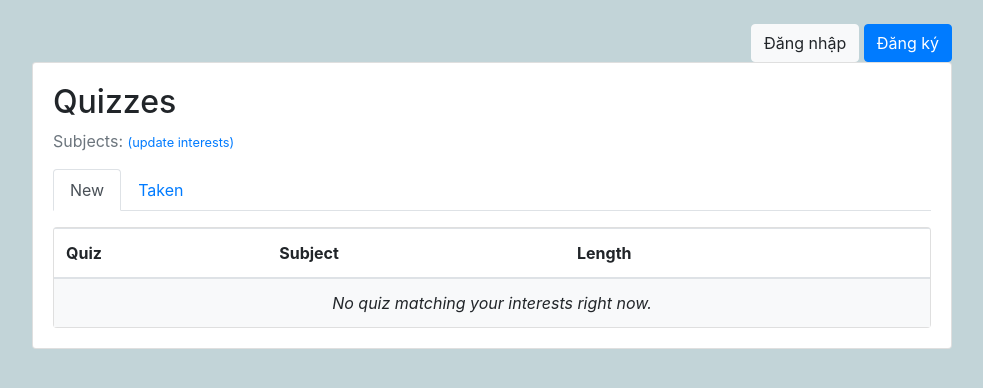
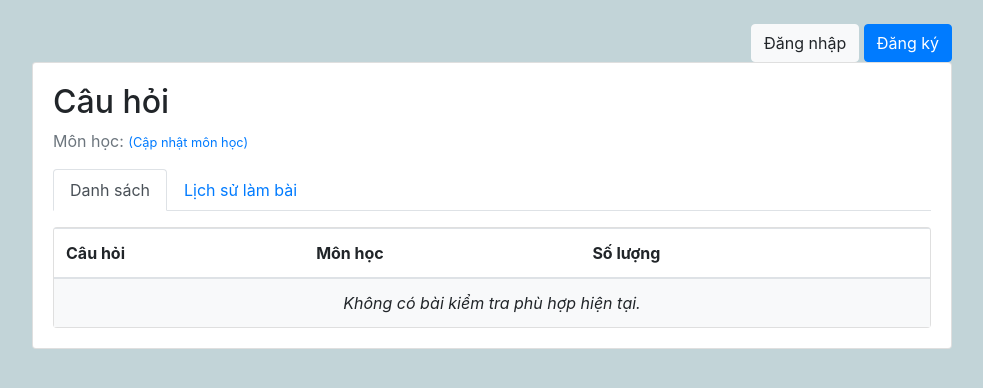
Before and after one commit to congphamit2002/WebTracNghiemDjango, a Django app: template classroom/templates/classroom/students/quiz_list.html in a window 1280 px wide. Shown: the top 388 px of the page, without its empty margins (148-1131 px from the left). Run offline with Django 3.2, Linux system fonts and the light colour scheme; the template is opened without the code that fills it, so the values that code supplies are empty; some libraries are stand-ins or nearby versions; some web fonts are replaced.

Commit message:
first commit

```diff
--- a/classroom/templates/classroom/students/_header.html
+++ b/classroom/templates/classroom/students/_header.html
@@ -1,13 +1,13 @@
-<h2>Quizzes</h2>
+<h2>Câu hỏi</h2>
 <p class="text-muted">
-  Subjects:{% for subject in user.student.interests.all %} {{ subject.get_html_badge }}{% endfor %}
-  <a href="{% url 'students:student_interests' %}"><small>(update interests)</small></a>
+  Môn học:{% for subject in user.student.interests.all %} {{ subject.get_html_badge }}{% endfor %}
+  <a href="{% url 'students:student_interests' %}"><small>(Cập nhật môn học)</small></a>
 </p>
 <ul class="nav nav-tabs mb-3">
   <li class="nav-item">
-    <a class="nav-link{% if active == 'new' %} active{% endif %}" href="{% url 'students:quiz_list' %}">New</a>
+    <a class="nav-link{% if active == 'new' %} active{% endif %}" href="{% url 'students:quiz_list' %}">Danh sách</a>
   </li>
   <li class="nav-item">
-    <a class="nav-link{% if active == 'taken' %} active{% endif %}" href="{% url 'students:taken_quiz_list' %}">Taken</a>
+    <a class="nav-link{% if active == 'taken' %} active{% endif %}" href="{% url 'students:taken_quiz_list' %}">Lịch sử làm bài</a>
   </li>
 </ul>
--- a/classroom/templates/classroom/students/interests_form.html
+++ b/classroom/templates/classroom/students/interests_form.html
@@ -3,11 +3,11 @@
 {% load crispy_forms_tags %}
 
 {% block content %}
-  <h2 class="mb-3">Update your interests</h2>
+  <h2 class="mb-3">Cập nhật môn học</h2>
   <form method="post" novalidate>
     {% csrf_token %}
     {{ form|crispy }}
-    <button type="submit" class="btn btn-success">Save changes</button>
-    <a href="{% url 'students:quiz_list' %}" class="btn btn-outline-secondary">Nevermind</a>
+    <button type="submit" class="btn btn-success">Lưu thay đổi</button>
+    <a href="{% url 'students:quiz_list' %}" class="btn btn-outline-secondary">Thoát</a>
   </form>
 {% endblock %}
--- a/classroom/templates/classroom/students/quiz_list.html
+++ b/classroom/templates/classroom/students/quiz_list.html
@@ -6,9 +6,9 @@
     <table class="table mb-0">
       <thead>
         <tr>
-          <th>Quiz</th>
-          <th>Subject</th>
-          <th>Length</th>
+          <th>Câu hỏi</th>
+          <th>Môn học</th>
+          <th>Số lượng</th>
           <th></th>
         </tr>
       </thead>
@@ -17,14 +17,14 @@
           <tr>
             <td class="align-middle">{{ quiz.name }}</td>
             <td class="align-middle">{{ quiz.subject.get_html_badge }}</td>
-            <td class="align-middle">{{ quiz.questions_count }} questions</td>
+            <td class="align-middle">{{ quiz.questions_count }} Câu hỏi</td>
             <td class="text-right">
-              <a href="{% url 'students:take_quiz' quiz.pk %}" class="btn btn-primary">Start quiz</a>
+              <a href="{% url 'students:take_quiz' quiz.pk %}" class="btn btn-primary">Bắt đầu làm bài</a>
             </td>
           </tr>
         {% empty %}
           <tr>
-            <td class="bg-light text-center font-italic" colspan="4">No quiz matching your interests right now.</td>
+            <td class="bg-light text-center font-italic" colspan="4">Không có bài kiểm tra phù hợp hiện tại.</td>
           </tr>
         {% endfor %}
       </tbody>
--- a/classroom/templates/classroom/students/take_quiz_form.html
+++ b/classroom/templates/classroom/students/take_quiz_form.html
@@ -11,6 +11,6 @@
   <form method="post" novalidate>
     {% csrf_token %}
     {{ form|crispy }}
-    <button type="submit" class="btn btn-primary">Next →</button>
+    <button type="submit" class="btn btn-primary">Tiếp theo →</button>
   </form>
 {% endblock %}
--- a/classroom/templates/classroom/students/taken_quiz_list.html
+++ b/classroom/templates/classroom/students/taken_quiz_list.html
@@ -20,7 +20,7 @@
           </tr>
         {% empty %}
           <tr>
-            <td class="bg-light text-center font-italic" colspan="3">You haven't completed any quiz yet.</td>
+            <td class="bg-light text-center font-italic" colspan="3">Bạn chưa hoàn thành bài kiểm tra nào.</td>
           </tr>
         {% endfor %}
       </tbody>
```
Also changed, not shown: db.sqlite3.
